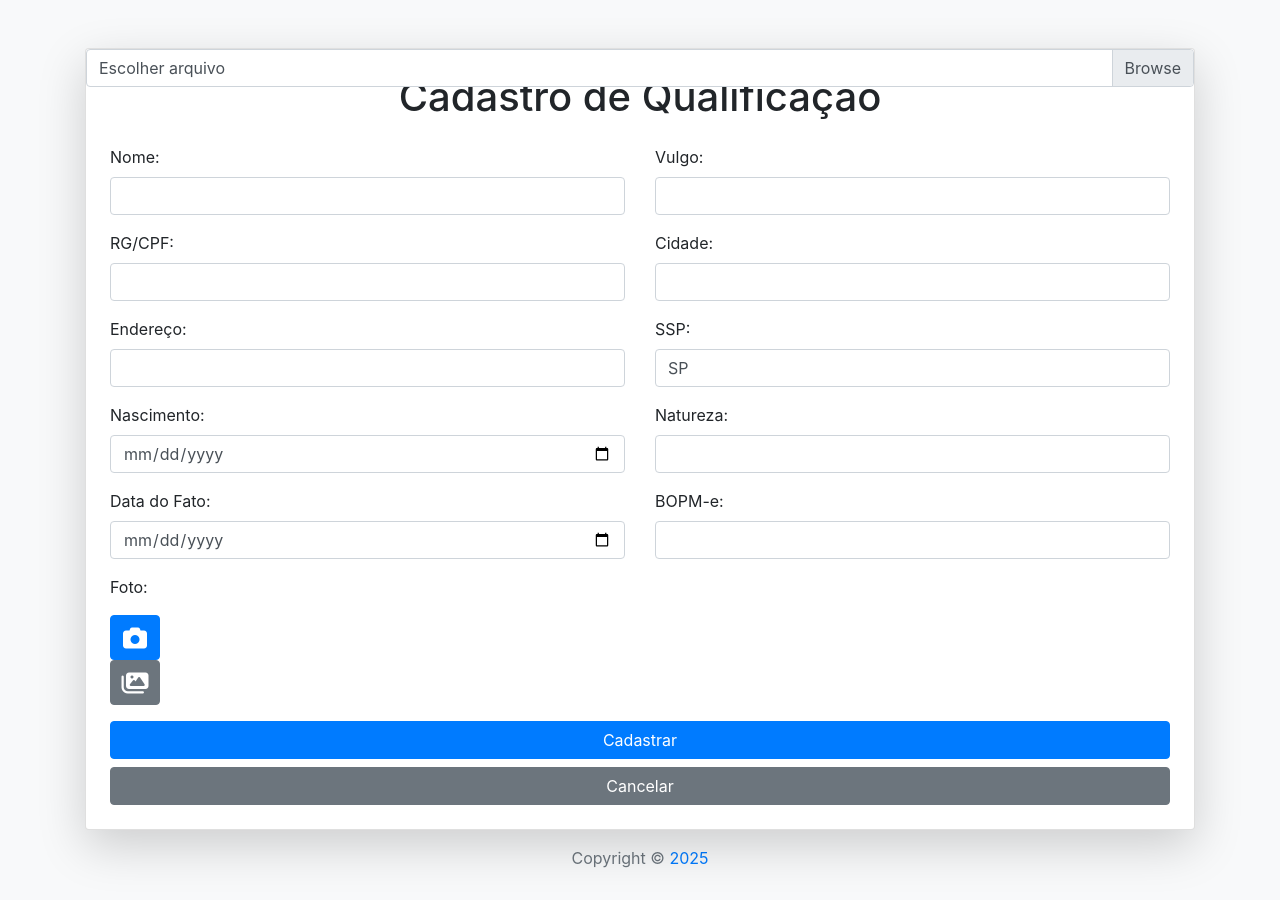
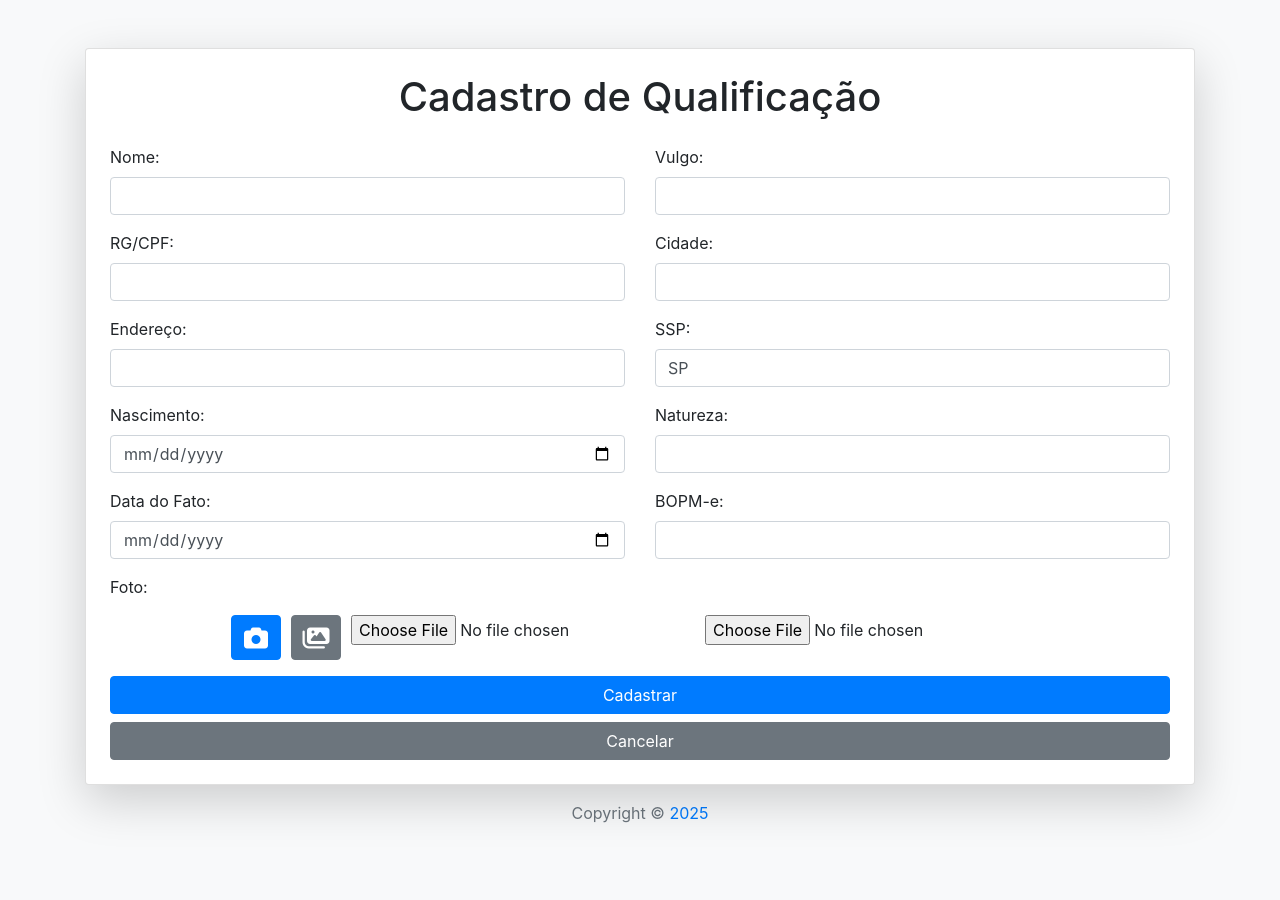
Before and after one commit to davidmp24/Qualificador, a Flask app: page /qualificacao in a window 1280 px wide. Shown: the top 900 px of the page. After the commit the page ends 823 px from the top, so only its background shows below. Run offline with Flask 3, Linux system fonts and the light colour scheme; parts of the project's set-up code (start-up, migrations or seed data) failed here and were passed over; some libraries are stand-ins or nearby versions.

Commit message:
att-botao-foto-1.5

```diff
--- a/static/css/qualificacao.css
+++ b/static/css/qualificacao.css
@@ -10,3 +10,10 @@
     font-size: 24px; /* Ajuste o tamanho do ícone conforme necessário */
     margin: 0; /* Remove margens */
 }
+
+.botoes-container {
+    display: flex; /* Ativa o Flexbox */
+    flex-direction: row; /* Alinha os itens em linha (horizontalmente) */
+    gap: 10px; /* Espaço entre os botões (ajuste conforme necessário) */
+    justify-content: center;
+}
--- a/templates/qualificacao.html
+++ b/templates/qualificacao.html
@@ -7,12 +7,6 @@
     <link rel="stylesheet" href="https://stackpath.bootstrapcdn.com/bootstrap/4.5.2/css/bootstrap.min.css">
     <link rel="stylesheet" href="{{ url_for('static', filename='css/qualificacao.css') }}">
     <link rel="stylesheet" href="https://cdnjs.cloudflare.com/ajax/libs/font-awesome/6.5.1/css/all.min.css">
-    <style>
-        /* Esconde os inputs originais */
-        #foto-camera, #foto-galeria {
-            display: none;
-        }
-    </style>
 </head>
 <body class="bg-light">
     <div class="container py-5">
@@ -89,8 +83,7 @@
                 </div>
                 <div class="form-group">
                     <label for="foto-label">Foto:</label>
-                    <div class="mt-2">
-                        <button type="button" id="abrir-camera" class="btn btn-primary">
+                    <div class="mt-2 botoes-container"> <button type="button" id="abrir-camera" class="btn btn-primary">
                             <i class="fas fa-camera"></i>
                         </button>
                         <button type="button" id="abrir-galeria" class="btn btn-secondary">
@@ -100,8 +93,6 @@
                         <input type="file" id="foto-camera" name="foto" accept="image/*" capture="user">
                         <!-- Input para a galeria -->
                         <input type="file" id="foto-galeria" name="foto" accept="image/*">
-                        <!-- Label que mostrará o nome do arquivo selecionado -->
-                        <label id="foto-label" class="custom-file-label" for="foto-camera">Escolher arquivo</label>
                     </div>
                 </div>
                 <button type="submit" class="btn btn-primary btn-block">Cadastrar</button>
```
